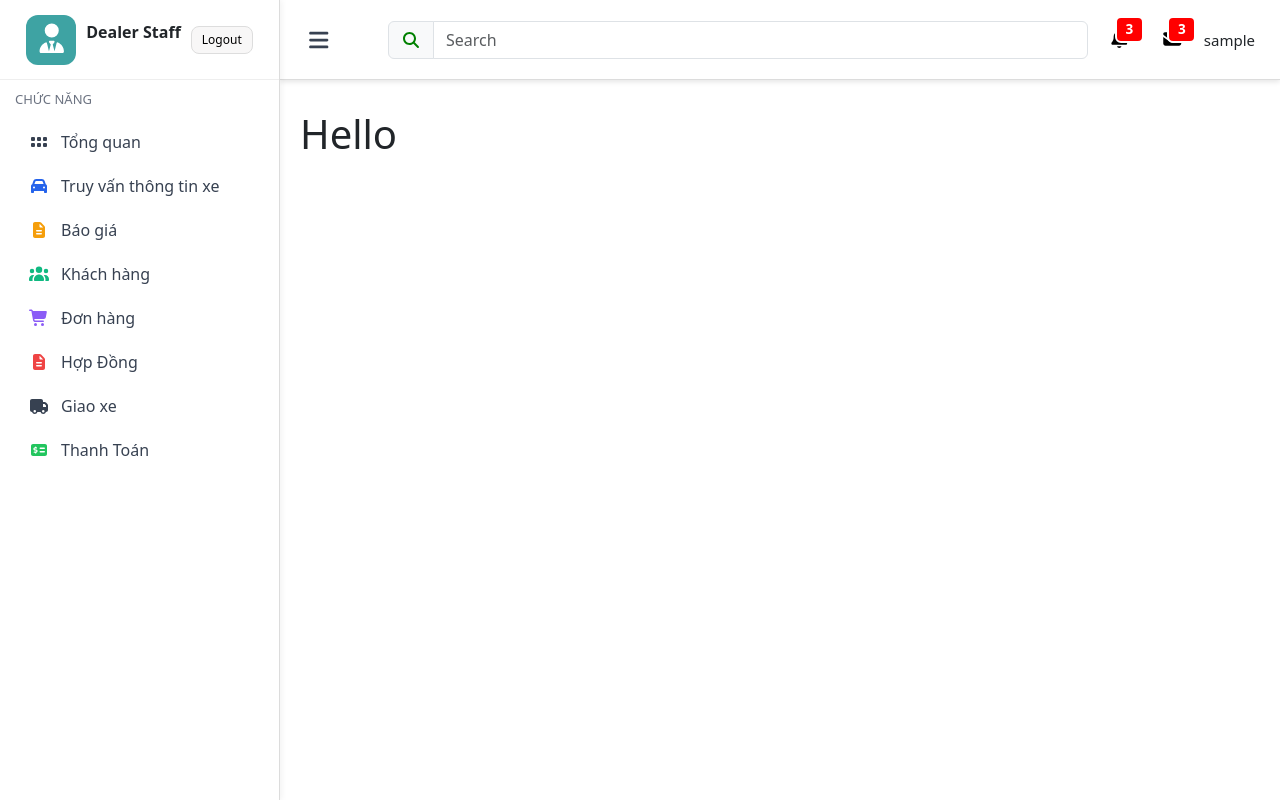
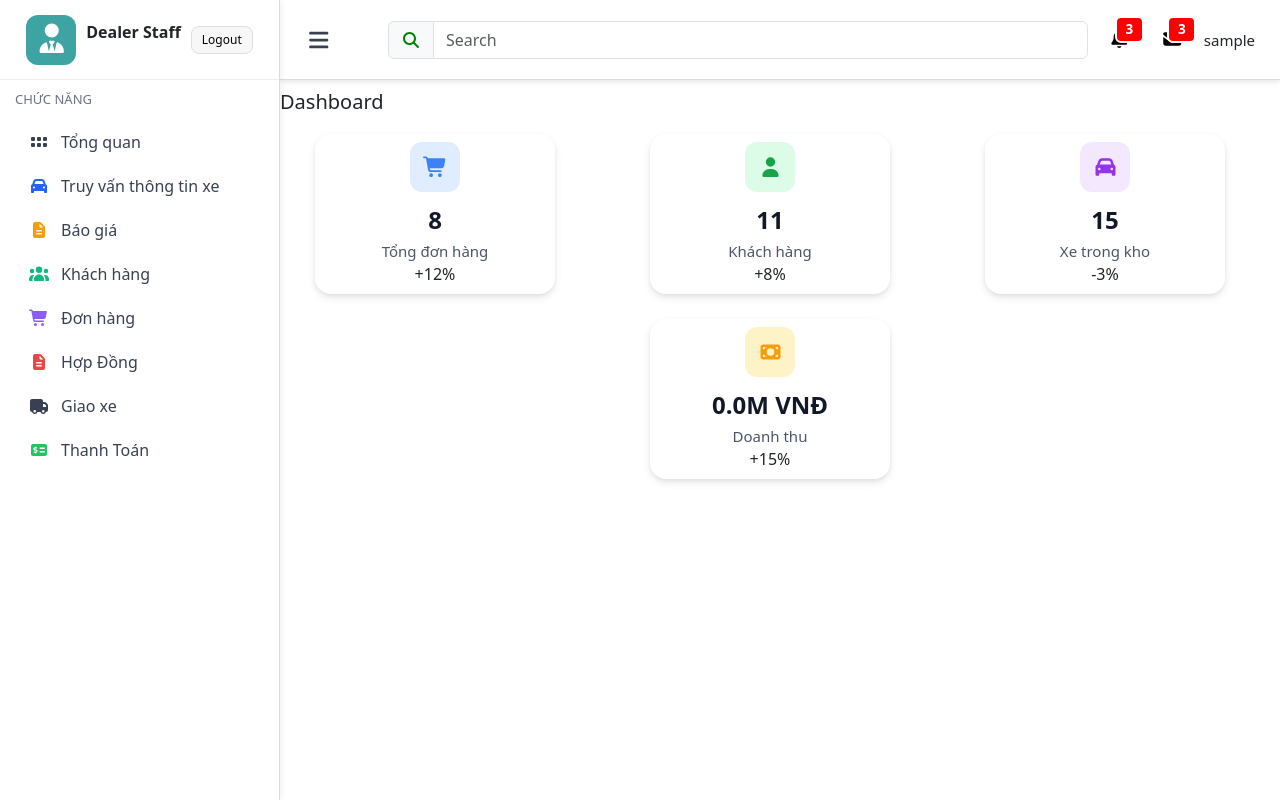
Before and after one commit to tanvtse183061-eng/FE, a React (Vite) app in the folder DuanTopic1 - Copy/: page /dealerstaff/dashboard in a window 1280 px wide. Built offline with nearby package versions, Linux system fonts and the light colour scheme; sample sign-in values are in the browser's storage.

Commit message:
giao dien dashboard

```diff
--- a/DuanTopic1 - Copy/src/Pages/DealerStaff/Dashboard.css
+++ b/DuanTopic1 - Copy/src/Pages/DealerStaff/Dashboard.css
@@ -2,3 +2,70 @@
     position: relative;
     padding: 20px;
 }
+.dashboard-list {
+    display: flex;
+    justify-content: space-around;
+    align-items: center;
+    gap: 25px;
+    flex-wrap: wrap;
+    margin-top: 20px;
+}
+
+.dash {
+    background: #fff;
+    border-radius: 16px;
+    width: 240px;
+    height: 160px;
+    display: flex;
+    flex-direction: column;
+    align-items: center;
+    justify-content: center;
+    box-shadow: 0 4px 8px rgba(0, 0, 0, 0.08),
+        0 2px 4px rgba(0, 0, 0, 0.06);
+    transition: all 0.3s ease;
+}
+
+.dash:hover {
+    transform: translateY(-5px);
+    box-shadow: 0 8px 16px rgba(0, 0, 0, 0.1);
+}
+
+/* Ô chứa icon */
+.icon-box {
+    width: 50px;
+    height: 50px;
+    border-radius: 12px;
+    display: flex;
+    align-items: center;
+    justify-content: center;
+    margin-bottom: 10px;
+}
+
+/* Số chính */
+.number {
+    font-size: 24px;
+    font-weight: 700;
+    color: #111827;
+}
+
+/* Tiêu đề */
+.title {
+    font-size: 15px;
+    color: #4b5563;
+    margin-top: 2px;
+}
+
+/* Giá trị tăng giảm */
+.value {
+    font-size: 14px;
+    font-weight: 600;
+    margin-top: 4px;
+}
+
+.value.positive {
+    color: #16a34a;
+}
+
+.value.negative {
+    color: #dc2626;
+}
--- a/DuanTopic1 - Copy/src/Pages/DealerStaff/Dashboard.jsx
+++ b/DuanTopic1 - Copy/src/Pages/DealerStaff/Dashboard.jsx
@@ -1,9 +1,32 @@
-import  './Dashboard.css';
+import './Dashboard.css';
+import { FontAwesomeIcon } from '@fortawesome/react-fontawesome';
+import { faCartShopping, faUser, faCar, faMoneyBill } from '@fortawesome/free-solid-svg-icons';
 
 export default function Dashboard() {
+  const lists = [
+    { id: 1, icon: faCartShopping, color: '#3b82f6', bg: '#e0ecff', title: 'Tổng đơn hàng', number: '8', value: '+12%'},
+    { id: 2, icon: faUser, color: '#16a34a', bg: '#dcfce7', title: 'Khách hàng', number: '11', value: '+8%'},
+    { id: 3, icon: faCar, color: '#9333ea', bg: '#f3e8ff', title: 'Xe trong kho', number: '15', value: '-3%'},
+    { id: 4, icon: faMoneyBill, color: '#f59e0b', bg: '#fef3c7', title: 'Doanh thu', number: '0.0M VNĐ', value: '+15%' },
+  ];
+
   return (
-    <div className='dashboard'>
-      <h1>Hello</h1>
+    <div className="dashboardf">
+      <h1 style={{ fontSize: '20px' }}>Dashboard</h1>
+      <div className="dashboard-list">
+        {lists.map((list) => (
+          <div key={list.id} className="dash">
+            <div className="icon-box" style={{ background: list.bg, color: list.color }}>
+              <FontAwesomeIcon icon={list.icon} size="lg" />
+            </div>
+            <div className="number">{list.number}</div>
+            <div className="title">{list.title}</div>
+
+              {list.value}
+            </div>
+
+        ))}
+      </div>
     </div>
   );
 }
```
